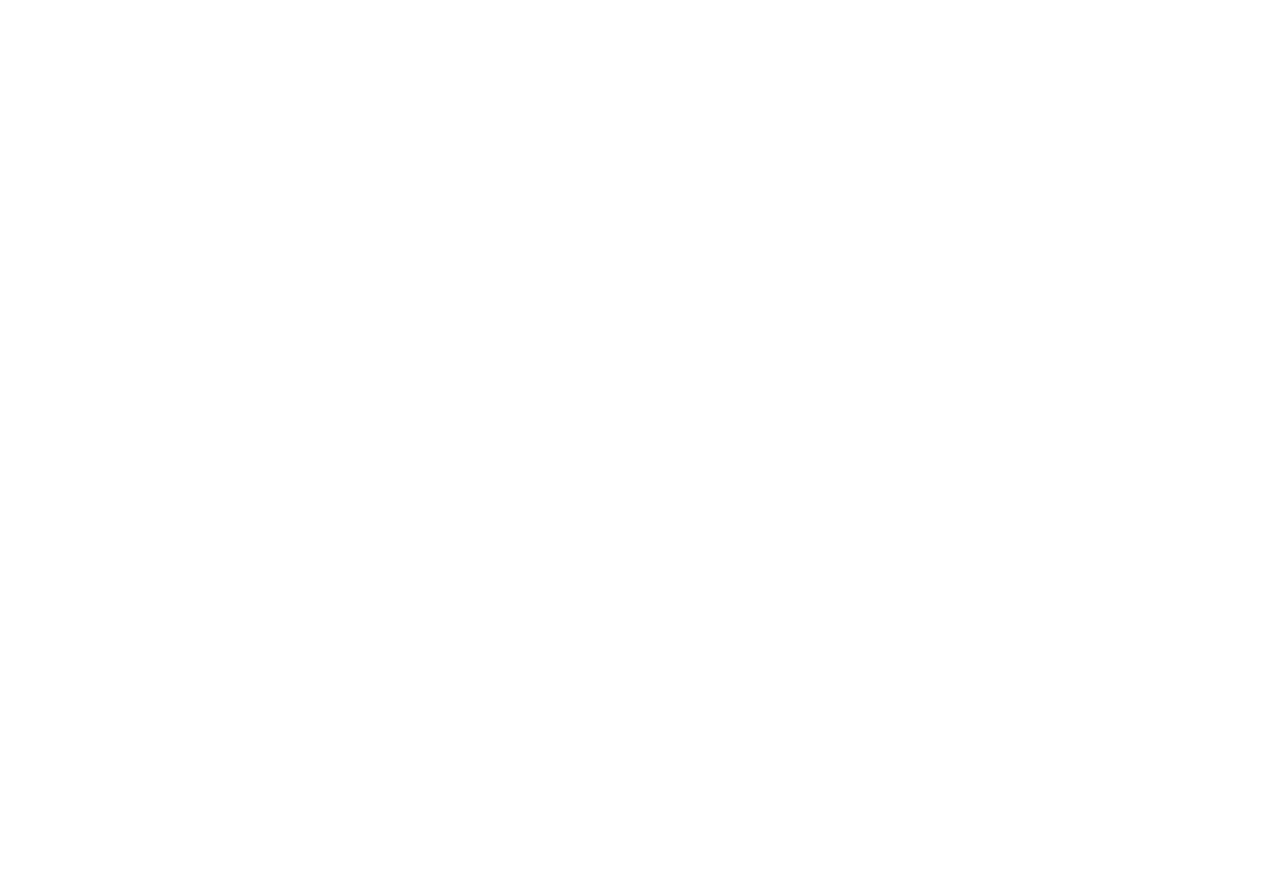
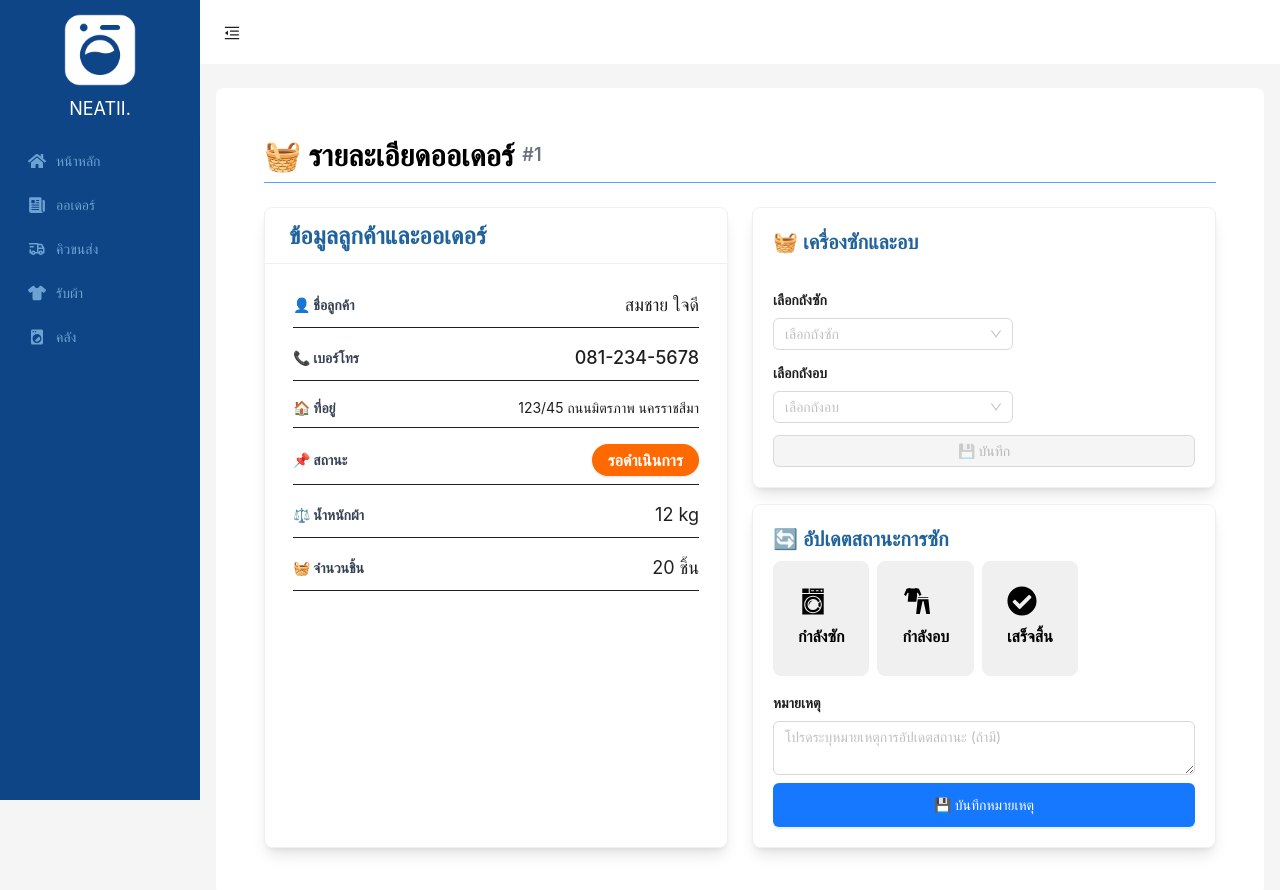
Before and after one commit to OnpreeyaMi/project-sa, a React (Vite) app in the folder frontend/: page /employee/orders/1 in a window 1280 px wide. Before the commit this address had no page. Shown: the top 890 px of the page. Before the commit the page ends 800 px from the top, so only its background shows below. Built offline with nearby package versions, Linux system fonts and the light colour scheme.

Commit message:
updatefrontend

```diff
--- a/frontend/src/App.tsx
+++ b/frontend/src/App.tsx
@@ -6,8 +6,7 @@
 import EmployeeHome from "./pages/Home/EmployeeHome";
 import TransportQueuePage from "./pages/Queue/TransportQueuePage";
 import OrderDetail from "./pages/LaundryProcess/OrderDetail";
-import EmpSidebar from "./component/layout/Sidebar/EmpSidebar";
-import CustomerSidebar from "./component/layout/Sidebar/CusSidebar";
+import CustomerSidebar from "./component/layout/customer/CusSidebar";
 import StatusPage from "./pages/LaundryProcess/StatusPage";
 // import EmpSidebar from "./component/layout/employee/empSidebar";
 //import CustomerSidebar from "./component/layout/customer/CusSidebar";
@@ -19,15 +18,13 @@
 const App: React.FC = () => {
   return (
     <BrowserRouter>
-
           <Routes>
-            <Route path="/" element={<EmpSidebar />} />
-            <Route path="/Home" element={<EmployeeHome />} />
-            <Route path="/order" element={<StatusUpdate/>} />
-            <Route path="/orders/:orderId" element={<OrderDetail />} />
-            <Route path="/TransportQueuePage" element={<TransportQueuePage/>} />
-            <Route path="/store" element={<EmployeeHome />} />
-            <Route path="/profile" element={<StatusPage />} />
+            <Route path="/employee/dashboard" element={<EmployeeHome />} />
+            <Route path="/employee/orders" element={<StatusUpdate/>} />
+            <Route path="/employee/orders/:orderId" element={<OrderDetail />} />
+            <Route path="/employee/delivery" element={<TransportQueuePage/>} />
+            <Route path="/employee/inventory" element={<EmployeeHome />} />
+            <Route path="/employee/profile" element={<StatusPage />} />
 
             </Routes>
       {/* <Background activeTab={activeTab} setActiveTab={setActiveTab} /> */}
@@ -44,7 +41,6 @@
   );
 
 };
-
 export default App;
 
 //ระบบย่อย : จัดการกระบวนการซัก actor customer
--- a/frontend/src/component/layout/employee/empSidebar.tsx
+++ b/frontend/src/component/layout/employee/empSidebar.tsx
@@ -1,27 +1,66 @@
-import React, { useState } from 'react';
-import { FaHome,FaUserFriends,FaUserCircle } from "react-icons/fa";
-import { IoNewspaper,IoStorefrontSharp } from "react-icons/io5";
+import React, { useState, type ReactNode } from 'react';
+import { FaHome } from "react-icons/fa";
+import { IoNewspaper } from "react-icons/io5";
 import { MdLocalLaundryService } from "react-icons/md";
 import { TbTruckDelivery } from "react-icons/tb";
+import { FaShirt } from "react-icons/fa6";
 import {
   MenuFoldOutlined,
   MenuUnfoldOutlined,
 } from '@ant-design/icons';
 import { Button, Col, Layout, Menu, theme } from 'antd';
 import iconWashing from '../../../assets/iconwashing.png';
-import { LiaUserCogSolid } from "react-icons/lia";
-import { TbSettings } from "react-icons/tb";
+import { useLocation, useNavigate } from 'react-router-dom';
+
 const { Header, Sider, Content } = Layout;
 
 interface SidebarProps {
   children?: React.ReactNode;
 }
 
-const EmpSidebar: React.FC<SidebarProps> = ({ children }) => {
+const EmployeeSidebar: React.FC<SidebarProps> = ({ children }) => {
   const [collapsed, setCollapsed] = useState(false);
+  const navigate = useNavigate(); // ✅ ใช้งาน useNavigate
+  const location = useLocation(); // ✅ ใช้งาน useLocation
+
   const {
       token: { colorBgContainer, borderRadiusLG },
     } = theme.useToken();
+
+  // ✅ เมนูพร้อม navigate
+  const menuItems = [
+    {
+      key: "/employee/dashboard",
+      icon: <FaHome style={{ fontSize: 18, color: '#6da3d3' }} />,
+      label: <span style={{ color: '#6da3d3' }}>หน้าหลัก</span>,
+      onClick: () => navigate("/employee/dashboard"),
+    },
+    {
+      key: "/employee/orders",
+      icon: <IoNewspaper style={{ fontSize: 18, color: '#6da3d3' }} />,
+      label: <span style={{ color: '#6da3d3' }}>ออเดอร์</span>,
+      onClick: () => navigate("/employee/orders"),
+    },
+    {
+      key: "/employee/delivery",
+      icon: <TbTruckDelivery style={{ fontSize: 18, color: '#6da3d3' }} />,
+      label: <span style={{ color: '#6da3d3' }}>คิวขนส่ง</span>,
+      onClick: () => navigate("/employee/delivery"),
+    },
+    {
+      key: "/employee/check",
+      icon: <FaShirt style={{ fontSize: 18, color: '#6da3d3' }} />,
+      label: <span style={{ color: '#6da3d3' }}>รับผ้า</span>,
+      onClick: () => navigate("/employee/check"),
+    },
+    {
+      key: "/employee/inventory",
+      icon: <MdLocalLaundryService style={{ fontSize: 18, color: '#6da3d3' }} />,
+      label: <span style={{ color: '#6da3d3' }}>คลัง</span>,
+      onClick: () => navigate("/employee/inventory"),
+    },
+
+  ];
 
   return (
     <Layout style={{ minHeight: '100vh', margin: 0 }}>
@@ -39,36 +78,30 @@
       >
         <div className="demo-logo-vertical" />
         {!collapsed && (
-          <Col style={{ marginBottom: '20px',display: 'flex', flexDirection: 'column', alignItems: 'center' }}>
+          <Col style={{ marginBottom: '20px', display: 'flex', flexDirection: 'column', alignItems: 'center' }}>
             <img src={iconWashing} alt="Washing Icon" width={100} height={100} />
             <h1
               style={{
                 color: "white",
-              margin: "3px",
+                margin: "-5px",
                 fontSize: "18px",
                 textAlign: "center",
               }}
             >
-            พนักงาน
-
+              NEATII.
             </h1>
           </Col>
+        )}
 
-
-        )}
         <Menu
-        //   theme="#0E4587"
           style={{ backgroundColor: '#0E4587', color: 'white' }}
           mode="inline"
-          defaultSelectedKeys={['1']}
-          items={[
-            { key: '1', icon: <FaHome style={{fontSize: "18px" , color: "#6da3d3"}} />, label: <span style={{ color: '#6da3d3' }}>หน้าหลัก</span>},
-            { key: '2', icon: <IoNewspaper style={{fontSize: "18px" , color: "#6da3d3"}}/>, label: <span style={{ color: '#6da3d3' }}>ออเดอร์</span> },
-            { key: '3', icon: <MdLocalLaundryService  style={{fontSize: "18px" , color: "#6da3d3"}}/>, label: <span style={{ color: '#6da3d3' }}>สถานะ</span> },
-            { key: '4', icon: <TbTruckDelivery  style={{fontSize: "18px" , color: "#6da3d3"}}/>, label: <span style={{ color: '#6da3d3' }}>คิวขนส่ง</span> },
-            { key: '5', icon: <IoStorefrontSharp  style={{fontSize: "18px" , color: "#6da3d3"}}/>, label: <span style={{ color: '#6da3d3' }}>คลัง</span> },
-            { key: '6', icon: <FaUserCircle  style={{fontSize: "18px" , color: "#6da3d3"}}/>, label: <span style={{ color: '#6da3d3' }}>โปรไฟล์</span> },
-          ]}
+          selectedKeys={[location.pathname]} // ✅ highlight ตาม path ปัจจุบัน
+          items={menuItems}
+          onClick={({ key }) => {
+            const selected = menuItems.find(item => item.key === key);
+            if (selected?.onClick) selected.onClick();
+          }}
         />
       </Sider>
 
@@ -84,7 +117,8 @@
               height: 64,
             }}
           />
-            <span style={{ color: '#0E4587', fontSize: '20px', marginLeft: '16px' }}>Employee Dashboard</span>
+          <span style={{ color: '#0E4587', fontSize: '20px', marginLeft: '16px' }}>
+          </span>
         </Header>
         <Content
           style={{
@@ -94,7 +128,6 @@
             background: colorBgContainer,
             borderRadius: borderRadiusLG,
           }}
-
         >
           {children}
         </Content>
@@ -103,4 +136,4 @@
   );
 };
 
-export default EmpSidebar;
+export default EmployeeSidebar;
--- a/frontend/src/pages/Home/EmployeeHome.tsx
+++ b/frontend/src/pages/Home/EmployeeHome.tsx
@@ -1,9 +1,9 @@
 import React from "react";
-import EmpSidebar from "../../component/layout/Sidebar/EmpSidebar";
+import EmployeeSidebar from "../../component/layout/employee/empSidebar";
 import { Row, Col, Card } from "antd";
 const HomePage: React.FC = () => {
   return (
-    <EmpSidebar>
+    <EmployeeSidebar>
       <h1 style={ { textAlign: "center", marginTop: "20px"}}>Employee Home Page</h1>
 
       <Row gutter={[16, 16]} justify="center" >
@@ -18,7 +18,7 @@
           </Card>
         </Col>
       </Row>
-    </EmpSidebar>
+    </EmployeeSidebar>
   );
 };
 
--- a/frontend/src/pages/LaundryProcess/OrderDetail.tsx
+++ b/frontend/src/pages/LaundryProcess/OrderDetail.tsx
@@ -13,7 +13,7 @@
   Col,
   Modal,
 } from "antd";
-import EmpSidebar from  "../../component/layout/Sidebar/EmpSidebar";
+import EmployeeSidebar from "../../component/layout/employee/empSidebar";
 import StatusCard from "../../component/StatusCard";
 import { GiWashingMachine, GiClothes } from "react-icons/gi";
 import { FaCheckCircle } from "react-icons/fa";
@@ -64,7 +64,7 @@
   };
 
   return (
-    <EmpSidebar>
+    <EmployeeSidebar>
       <div className="p-6">
         {/* หัวข้อหลัก */}
         <div className="mb-6">
@@ -271,7 +271,7 @@
           <p>คุณต้องการอัปเดตสถานะเป็น <b>{confirmModal.newStatus}</b> ใช่หรือไม่?</p>
         </Modal>
       </div>
-    </EmpSidebar>
+    </EmployeeSidebar>
   );
 };
 
--- a/frontend/src/pages/LaundryProcess/StatusPage.tsx
+++ b/frontend/src/pages/LaundryProcess/StatusPage.tsx
@@ -1,7 +1,7 @@
 import React from 'react';
 import { Card, Steps, Descriptions, Typography, Divider } from 'antd';
 import type { DescriptionsProps } from 'antd';
-import CustomerSidebar from "../../component/layout/Sidebar/CusSidebar";
+import CustomerSidebar from "../../component/layout/customer/CusSidebar";
 
 const { Step } = Steps;
 const { Title, Text } = Typography;
--- a/frontend/src/pages/Queue/TransportQueuePage.tsx
+++ b/frontend/src/pages/Queue/TransportQueuePage.tsx
@@ -1,6 +1,6 @@
 import React, { useState } from 'react';
 import { Layout, Table, Button, Modal, Descriptions, message, Divider } from 'antd';
-import EmpSidebar from "../../component/layout/Sidebar/EmpSidebar";
+import EmployeeSidebar from '../../component/layout/employee/empSidebar';
 import './TransportQueuePage.css';
 
 const { Content } = Layout;
@@ -209,7 +209,7 @@
   ];
 
   return (
-    <EmpSidebar>
+    <EmployeeSidebar>
       <Layout className="transport-layout">
         <Content className="transport-content">
           <Descriptions
@@ -303,7 +303,7 @@
           </Modal>
         </Content>
       </Layout>
-    </EmpSidebar>
+    </EmployeeSidebar>
   );
 };
 
```
Also changed, not shown: frontend/src/pages/LaundryProcess/StatusUpdate.tsx (+4 -4 lines). Lines whose indentation alone changed are shown as unchanged.
